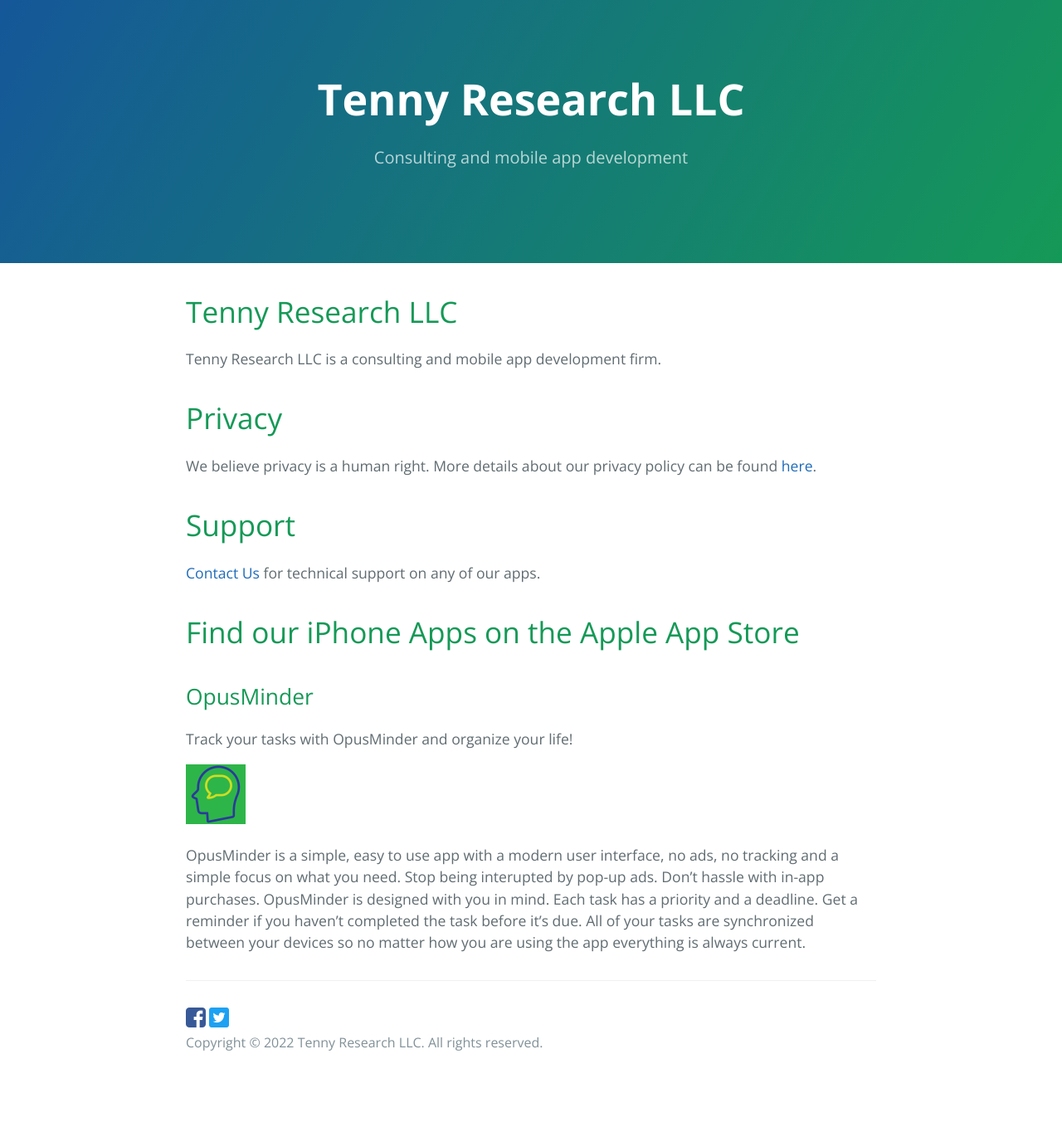
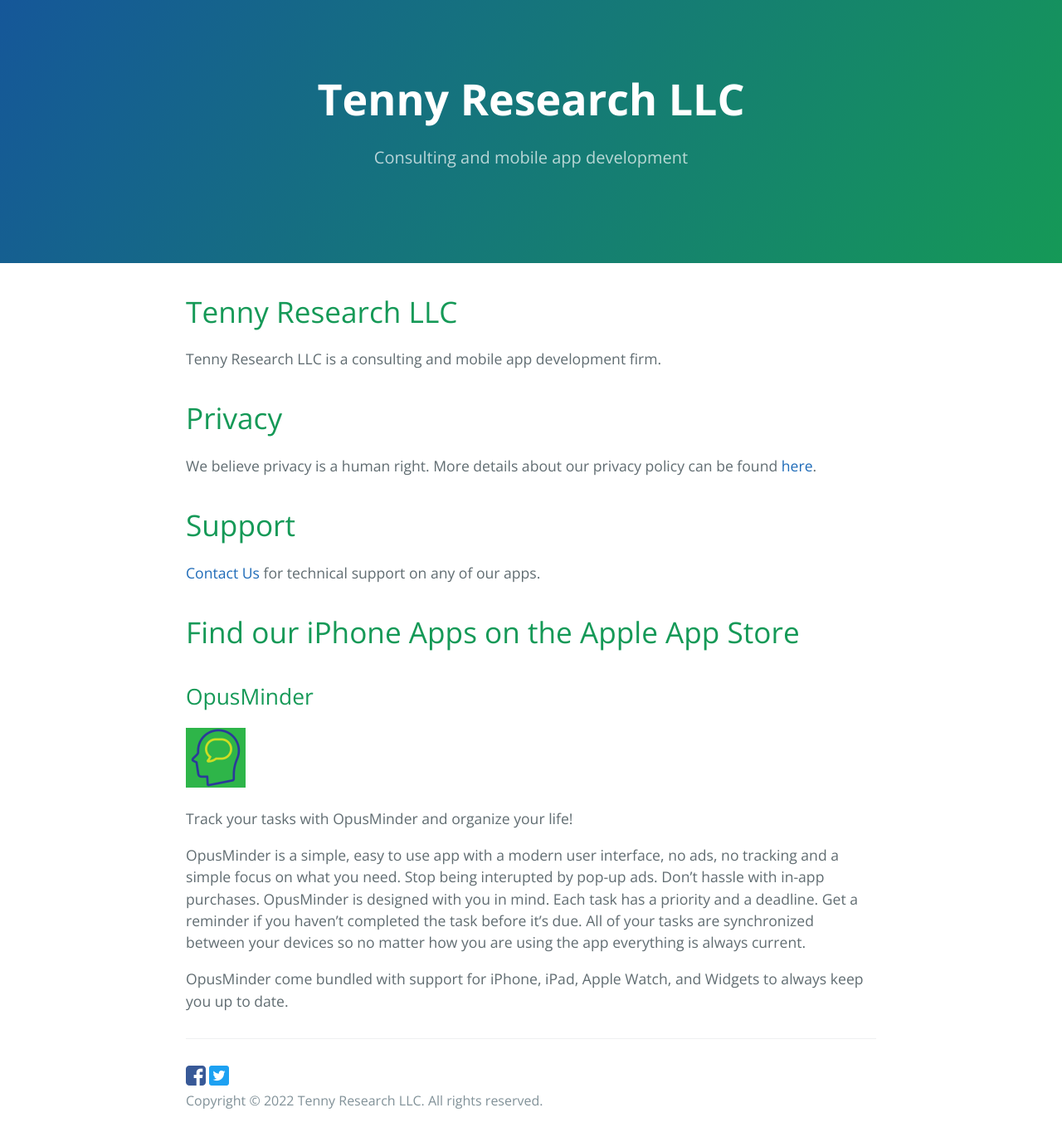
Before and after one commit to ltenny/ltenny.github.io, a Jekyll site: the page built from index.md, in a window 1280 px wide. Shown: the whole page at 83% size. Built offline with Jekyll 4.4.1, drawn with Linux system fonts in a browser that asks for light colours; our own code applies the rules of GitHub Pages for plain Markdown files; before the commit the page ends 1300 px from its top, so only the background shows below that.

Commit message:
updated text

```diff
--- a/index.md
+++ b/index.md
@@ -14,8 +14,11 @@ We believe privacy is a human right. More details about our privacy policy can b
 # Find our iPhone Apps on the Apple App Store
 
 ## OpusMinder
-Track your tasks with OpusMinder and organize your life!
 
 [<img alt="OpusMinder" src="images/opusminder.png"/>](https://apps.apple.com/us/app/opusminder/id1626523449)
 
+Track your tasks with OpusMinder and organize your life!
+
 OpusMinder is a simple, easy to use app with a modern user interface, no ads, no tracking and a simple focus on what you need. Stop being interupted by pop-up ads. Don't hassle with in-app purchases. OpusMinder is designed with you in mind. Each task has a priority and a deadline. Get a reminder if you haven't completed the task before it's due.  All of your tasks are synchronized between your devices so no matter how you are using the app everything is always current.
+
+OpusMinder come bundled with support for iPhone, iPad, Apple Watch, and Widgets to always keep you up to date.
```
